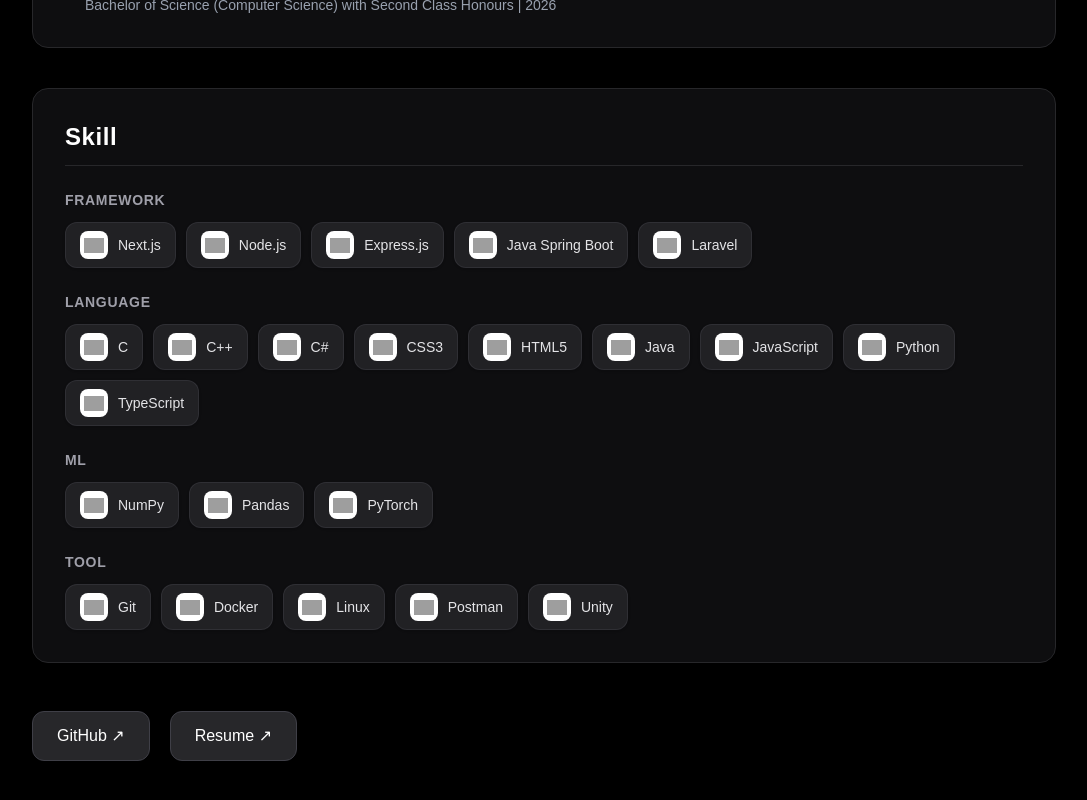
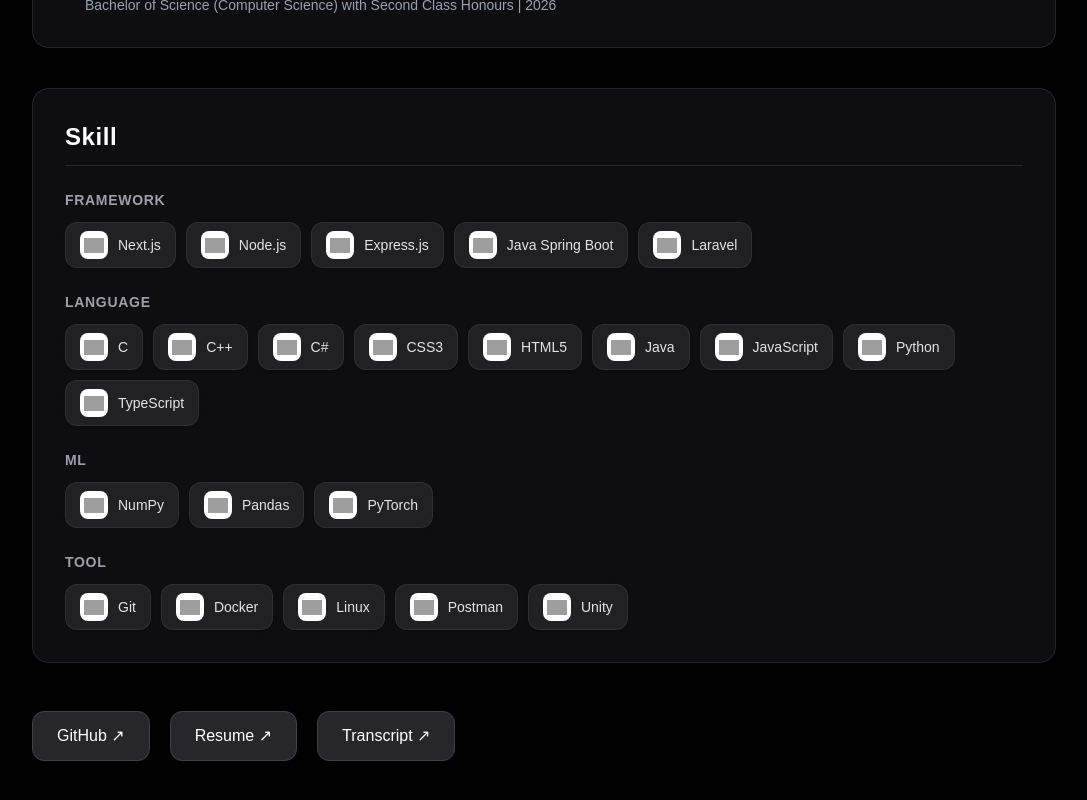
Before and after one commit to peth02/landing_page, a Next.js app: page /about in a window 1280 px wide. Shown: the part 372-1172 px from the top of the page, without its empty margins (96-1183 px from the left). Built offline with nearby package versions, Linux system fonts and the light colour scheme; grey boxes are pictures that could not be loaded.

Commit message:
add links

```diff
--- a/app/about/page.tsx
+++ b/app/about/page.tsx
@@ -178,13 +178,21 @@
             GitHub ↗
           </Link>
           <Link
-            href="https://github.com/peth02"
+            href="https://drive.google.com/file/d/1VENPLLaQ1lHP4E3aQrNgtyonhFWyEJzB/view?usp=sharing"
             target="_blank"
             rel="noopener noreferrer"
             className="inline-flex items-center gap-2 px-6 py-3 rounded-xl bg-zinc-800 hover:bg-zinc-700 text-white font-medium border border-zinc-700 transition duration-300 ease-in-out shadow-md hover:shadow-zinc-700/20  hover:underline"
           >
             Resume ↗
           </Link>
+          <Link
+            href="https://drive.google.com/file/d/1MJWgrgz104epLflrkMSdAHh_7yJRgzFU/view?usp=sharing"
+            target="_blank"
+            rel="noopener noreferrer"
+            className="inline-flex items-center gap-2 px-6 py-3 rounded-xl bg-zinc-800 hover:bg-zinc-700 text-white font-medium border border-zinc-700 transition duration-300 ease-in-out shadow-md hover:shadow-zinc-700/20  hover:underline"
+          >
+            Transcript ↗
+          </Link>
         </motion.div>
       </div>
     </main>
```
